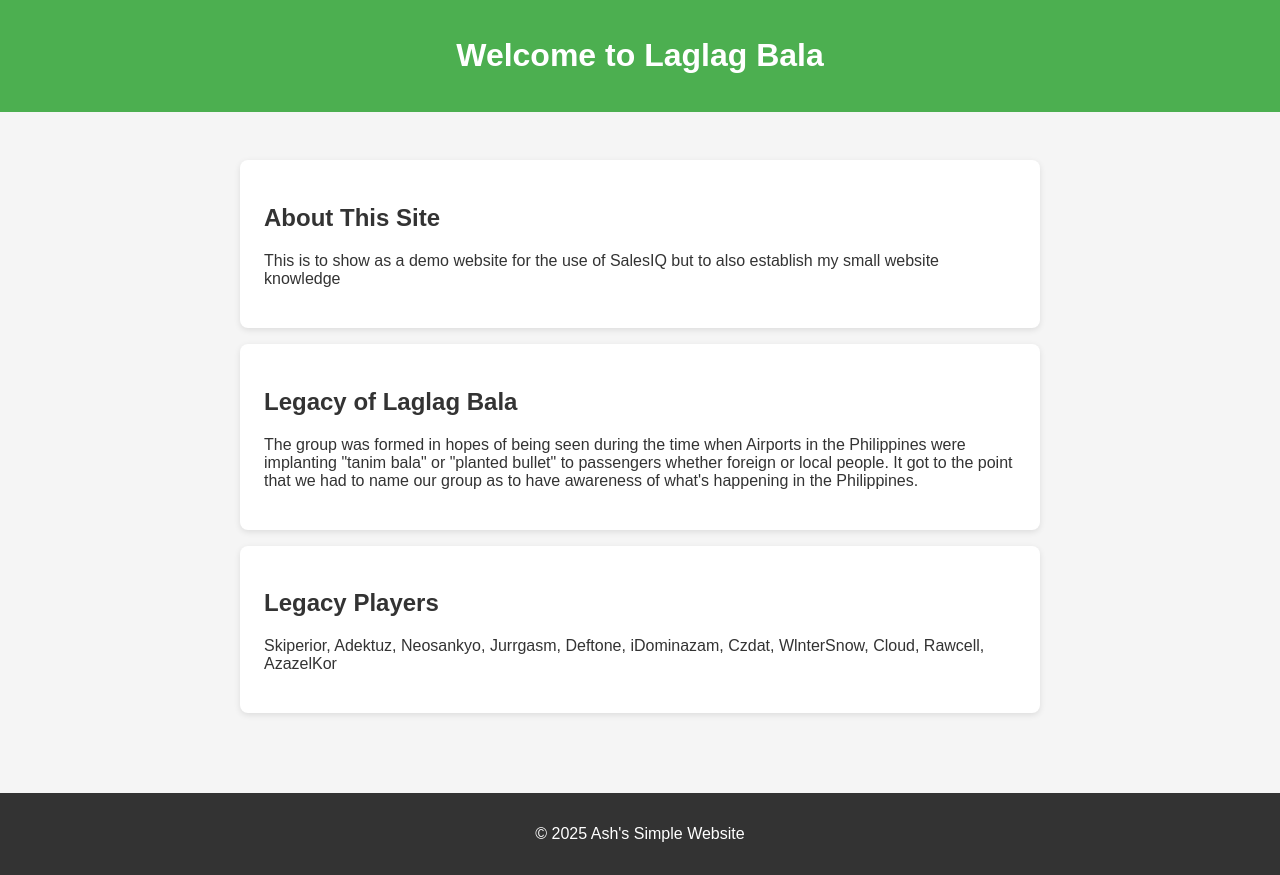
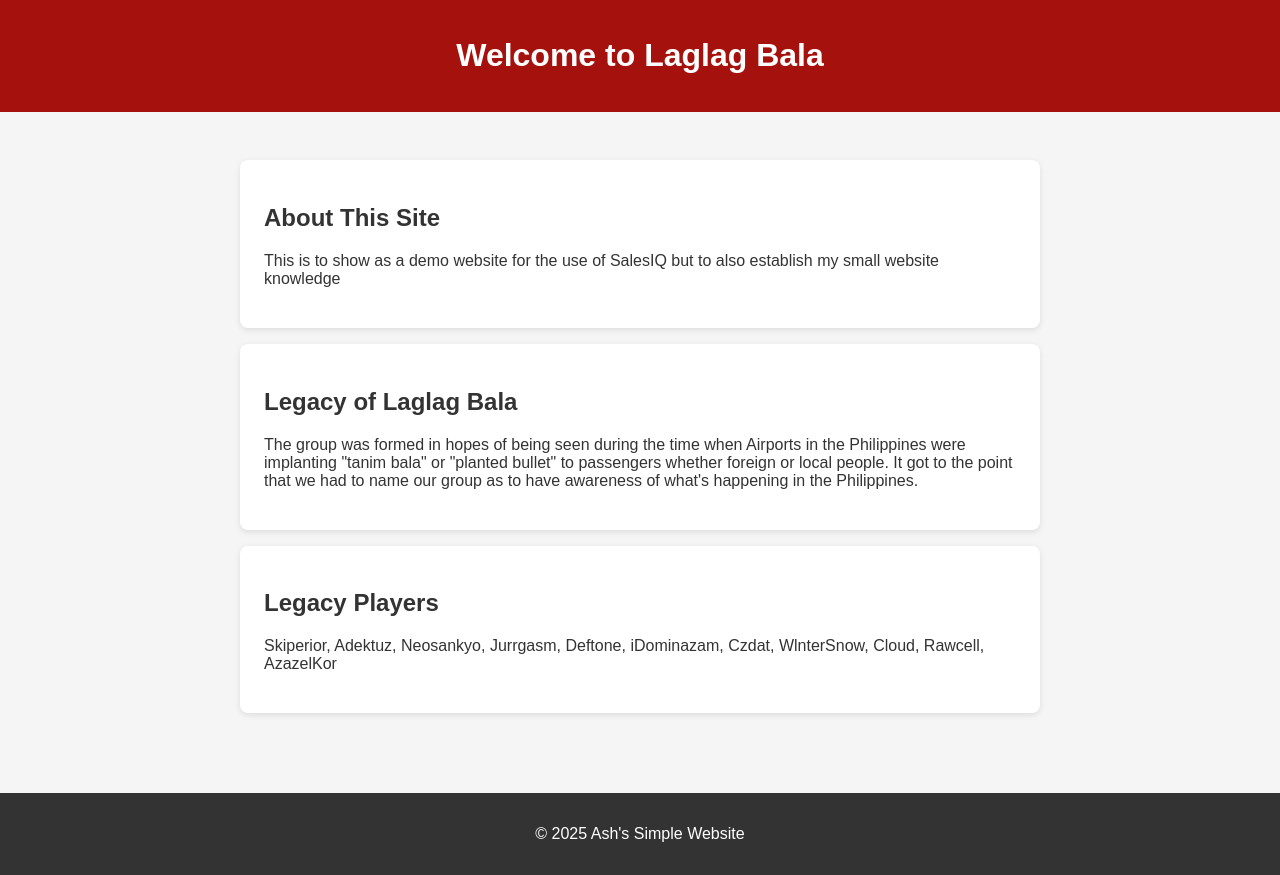
Before and after one commit to ValCatenza/DemoWeb, a plain HTML site: page index.html in a window 1280 px wide. Drawn offline with Linux system fonts and the light colour scheme; a script that the page names is missing.

Commit message:
changed header color

```diff
--- a/style.css
+++ b/style.css
@@ -5,7 +5,7 @@
       color: #333;
     }
     header {
-      background: #4CAF50;
+      background: #a5120d;
       color: white;
       padding: 1rem;
       text-align: center;
```
